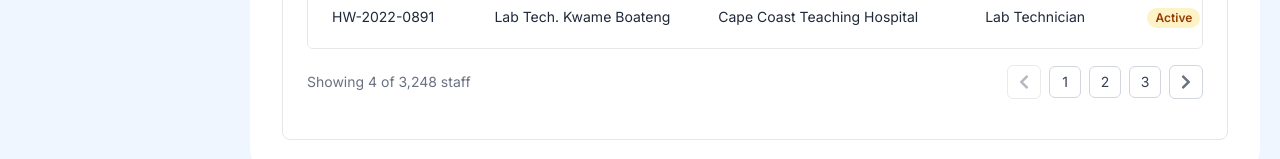
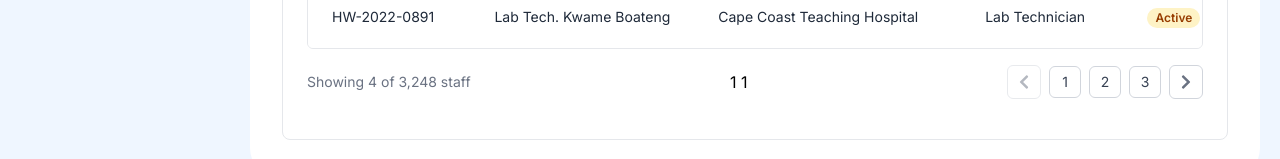
Before and after one commit to ntorilarry/healthcare-workforce, a React (Vite) app: page /staff/list in a window 1280 px wide. Shown: the part 474-633 px from the top of the page. Built offline with nearby package versions, Linux system fonts and the light colour scheme.

Commit message:
healthcare-workfore

```diff
--- a/src/components/Pagination.tsx
+++ b/src/components/Pagination.tsx
@@ -15,6 +15,9 @@ const Pagination: React.FC<PaginationProps> = ({
   return (
     <div className="flex items-center justify-between py-4">
       <div className="text-sm text-gray-500">Showing 4 of 3,248 staff</div>
+      <div onClick={() => onPageChange(currentPage)}>
+        {currentPage} {totalPages}
+      </div>
       <div className="flex items-center gap-2">
         <button
           className="flex items-center justify-center p-2 rounded-md border border-gray-300 text-gray-500 hover:bg-gray-50 disabled:opacity-50 disabled:cursor-not-allowed"
```
